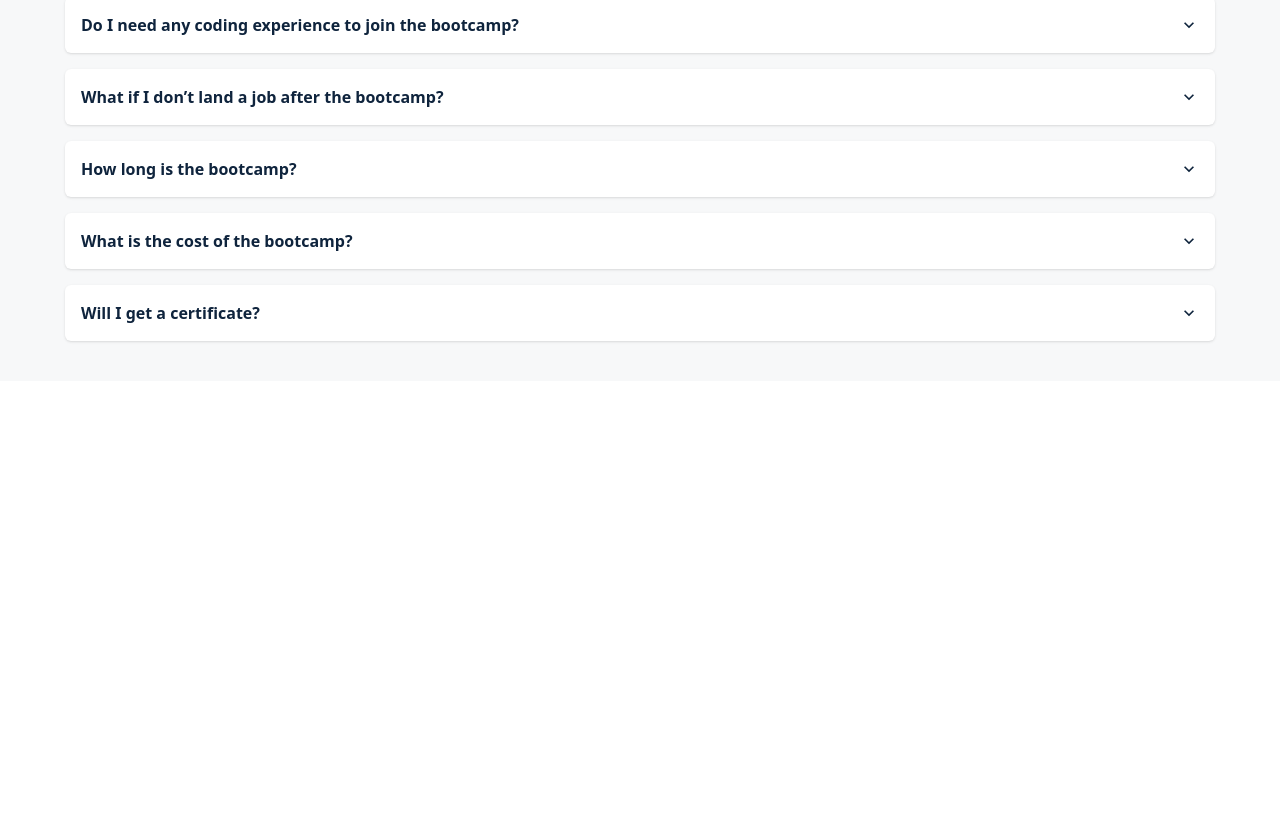
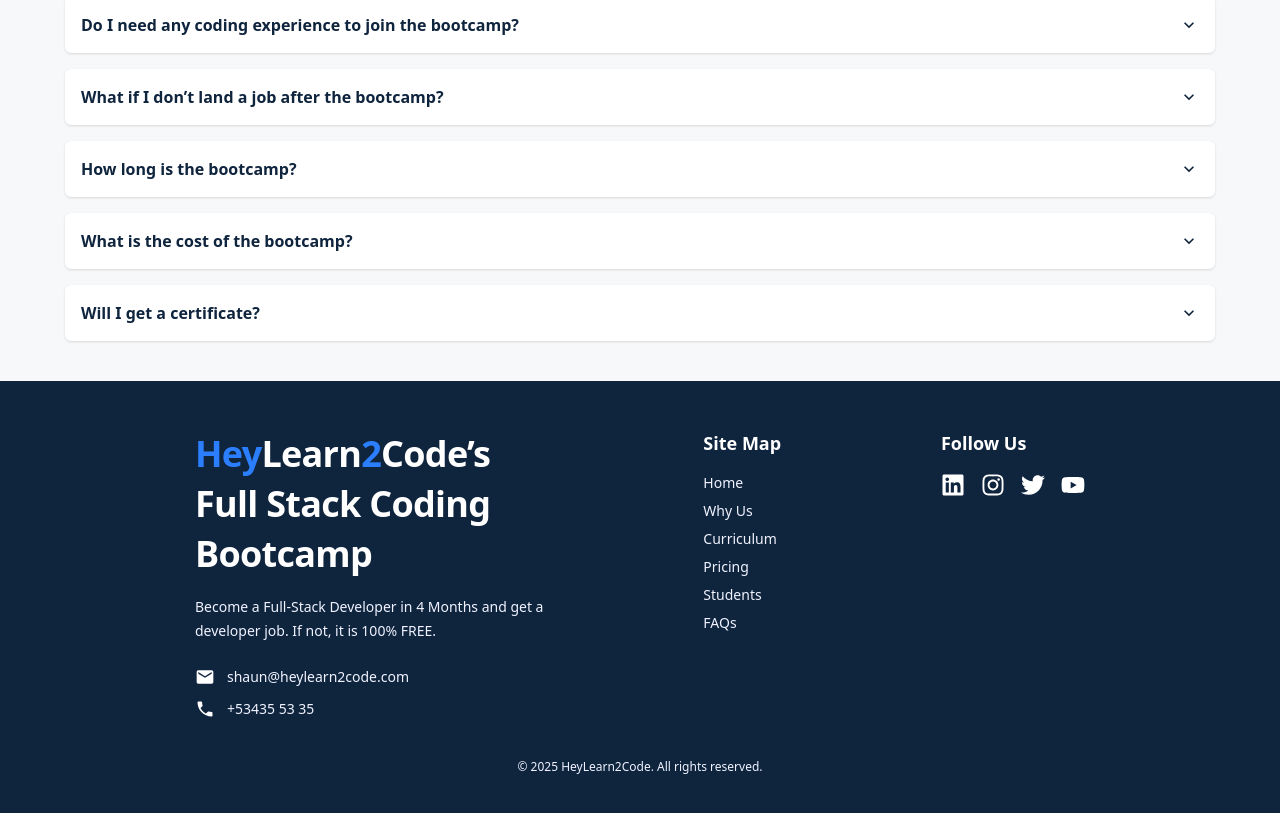
Before and after one commit to HaiderAbas/learnSide, a Next.js app: page / in a window 1280 px wide. Shown: the part 10340-11153 px from the top of the page. Before the commit the page ends 10721 px from the top, so only its background shows below. Built offline with nearby package versions, Linux system fonts and the light colour scheme.

Commit message:
Footer Completed

```diff
--- /dev/null
+++ b/app/components/Footer.jsx
@@ -0,0 +1,73 @@
+import React from 'react';
+import { MdEmail, MdPhone } from 'react-icons/md';
+import { FaLinkedin, FaInstagram, FaTwitter, FaYoutube } from 'react-icons/fa';
+
+const Footer = () => {
+    return (
+        <div className="bg-[#0F243D] text-white py-12 px-6">
+            <div className="max-w-[890px] mx-auto flex justify-between gap-10">
+
+                {/* Column 1 */}
+                <div>
+                    <h2 className="font-inter font-bold text-[24px] sm:text-[30px] md:text-4xl leading-[38px] md:leading-[50px] tracking-[-0.02em]">
+                        <span className="text-blue-500">Hey</span>Learn
+                        <span className="text-blue-500">2</span>Code’s <br />
+                        Full Stack Coding <br /> Bootcamp
+                    </h2>
+
+                    <p className="text-sm leading-6 text-[#F0F3FF] mt-4">
+                        Become a Full-Stack Developer in 4 Months and get a <br /> developer job. If not, it is 100% FREE.
+                    </p>
+
+                    <div className="mt-6 space-y-3">
+                        <div className="flex items-center gap-3">
+                            <MdEmail className="text-xl text-white" />
+                            <p className="text-sm text-[#F0F3FF]">shaun@heylearn2code.com</p>
+                        </div>
+                        <div className="flex items-center gap-3">
+                            <MdPhone className="text-xl text-white" />
+                            <p className="text-sm text-[#F0F3FF]">+53435 53 35</p>
+                        </div>
+                    </div>
+                </div>
+
+                {/* Column 2 */}
+                <div>
+                    <h3 className="font-semibold text-lg mb-4">Site Map</h3>
+                    <ul className="space-y-2 text-sm text-[#F0F3FF] ">
+                        <li className='cursor-pointer'>Home</li>
+                        <li className='cursor-pointer'>Why Us</li>
+                        <li className='cursor-pointer'>Curriculum</li>
+                        <li className='cursor-pointer'>Pricing</li>
+                        <li className='cursor-pointer'>Students</li>
+                        <li className='cursor-pointer'>FAQs</li>
+                    </ul>
+                </div>
+
+                {/* Column 3 */}
+                <div>
+                    <h3 className="font-semibold text-lg mb-4">Follow Us</h3>
+                    <div className="flex items-center gap-4">
+                        <a href="#" className="text-white hover:text-blue-500">
+                            <FaLinkedin className="text-2xl" />
+                        </a>
+                        <a href="#" className="text-white hover:text-pink-500">
+                            <FaInstagram className="text-2xl" />
+                        </a>
+                        <a href="#" className="text-white hover:text-sky-400">
+                            <FaTwitter className="text-2xl" />
+                        </a>
+                        <a href="#" className="text-white hover:text-red-500">
+                            <FaYoutube className="text-2xl" />
+                        </a>
+                    </div>
+                </div>
+            </div>
+            <p className="text-center text-[#F0F3FF] text-xs mt-10">
+                © {new Date().getFullYear()} HeyLearn2Code. All rights reserved.
+            </p>
+        </div>
+    );
+};
+
+export default Footer;
--- a/app/layout.js
+++ b/app/layout.js
@@ -1,17 +1,19 @@
 "use client"
+import Footer from "./components/Footer";
 import Header from "./components/Header";
 import "./globals.css";
 export default function RootLayout({ children }) {
   return (
     <html lang="en"
-     data-arp=""
+      data-arp=""
     >
       <body
-          data-new-gr-c-s-check-loaded="14.1229.0"
-          data-gr-ext-installed=""
-          >
-        <Header/>
+        data-new-gr-c-s-check-loaded="14.1229.0"
+        data-gr-ext-installed=""
+      >
+        <Header />
         {children}
+        <Footer />
       </body>
     </html>
   );
```
